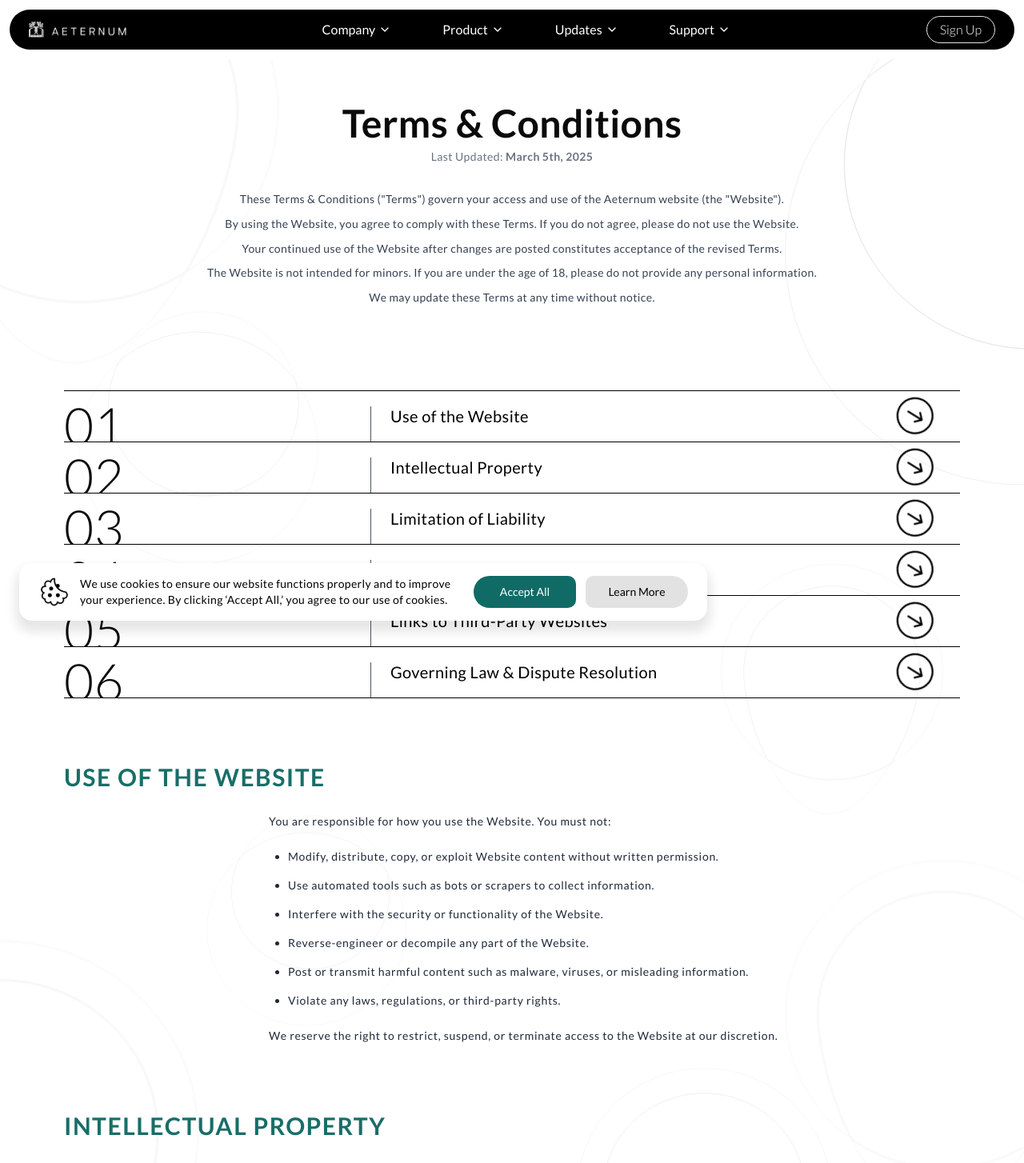
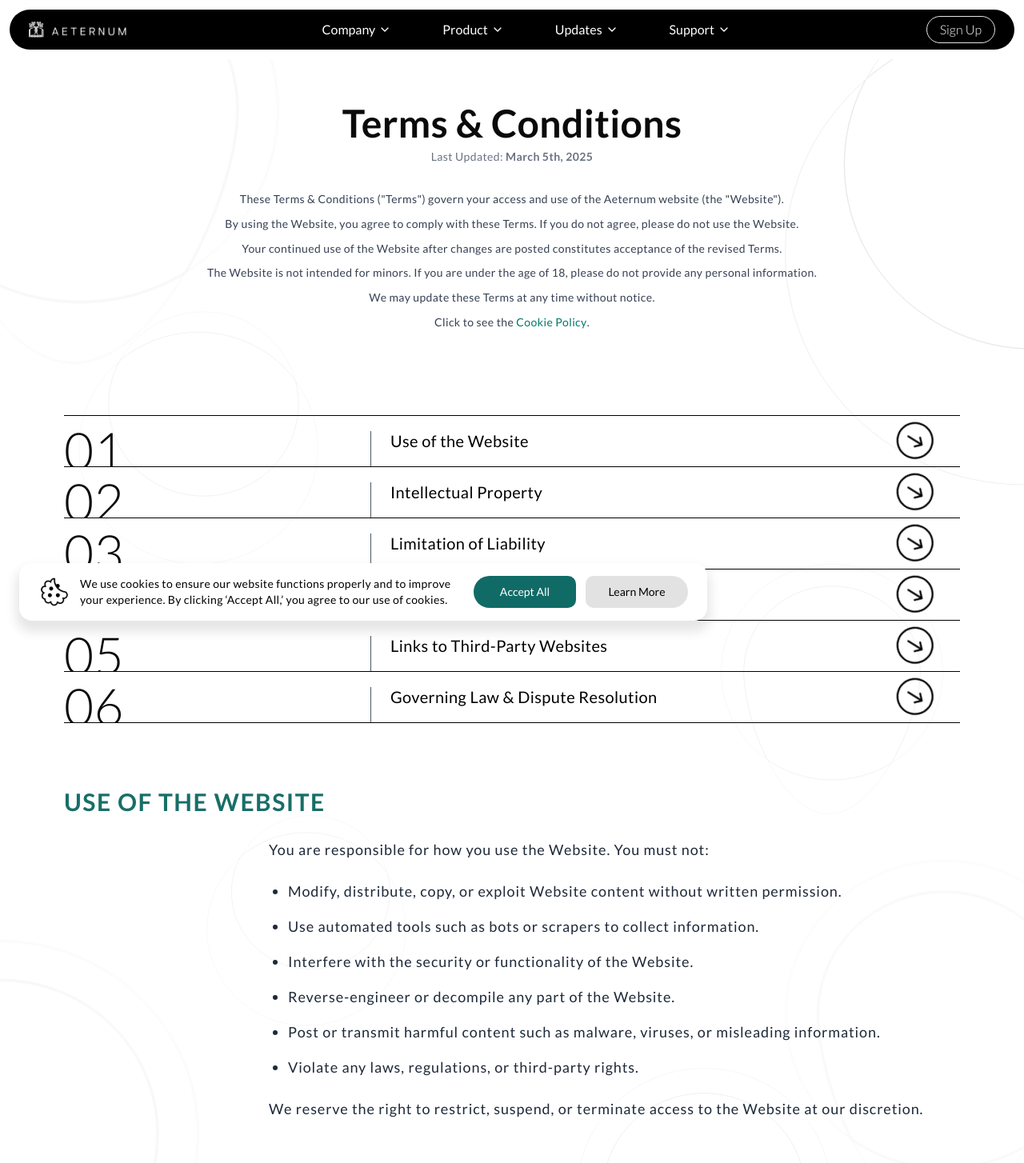
Before and after one commit to Aeternum-Legacy/aeternum2025, a Next.js app: page /terms in a window 1280 px wide. Shown: the top 1454 px of the page at 80% size. Built offline with nearby package versions, Linux system fonts and the light colour scheme.

Commit message:
improvement: added cookie policy link on the terms page

```diff
--- a/src/app/terms/page.tsx
+++ b/src/app/terms/page.tsx
@@ -2,6 +2,7 @@
 
 import SectionBlock from "@/components/ui/SectionBlock";
 import Notification from "@/components/ui/Notification";
+import Link from "next/link";
 
 const toId = (title: string) => title.toLowerCase().replace(/\s+/g, "-");
 
@@ -44,6 +45,17 @@ export default function TermsPage() {
             18, please do not provide any personal information.
           </p>
           <p>We may update these Terms at any time without notice.</p>
+          <p>
+            Click to see the{" "}
+            <Link
+              href="/cookie-policy"
+              className="text-teal-700 hover:underline font-medium"
+              aria-label="View our Cookie Policy"
+            >
+              Cookie Policy
+            </Link>
+            .
+          </p>
         </div>
       </div>
 
--- a/src/components/layout/Footer.tsx
+++ b/src/components/layout/Footer.tsx
@@ -20,6 +20,7 @@ export default function Footer() {
         <h2 className="text-lg md:text-2xl font-light max-w-[90%]">
           Ready to turn your memories into a lasting legacy?
         </h2>
+        <Link href="/#signup">
           <button
             className="rounded-full border border-white px-6 py-1
                hover:bg-white hover:text-black
@@ -27,6 +28,7 @@ export default function Footer() {
           >
             Sign Up
           </button>
+        </Link>
       </div>
 
       <div
--- a/src/components/layout/HamburgerNavigation.tsx
+++ b/src/components/layout/HamburgerNavigation.tsx
@@ -62,8 +62,18 @@ export default function HamburgerNavigation() {
           transition={{ duration: 0.25 }}
           className="absolute top-12 right-0 w-[300px] bg-white border border-gray-200 rounded-lg shadow-xl py-3 px-5 space-y-2"
         >
+          {/* Home Button */}
+          <div className="flex justify-center mt-2 border-b-2">
+            <Link
+              href="/"
+              className="block px-6 py-2 rounded-full transition-colors duration-200 mb-4"
+            >
+              <img src="/icons/aeternum-logo4.svg" alt="" className="w-30" />
+            </Link>
+          </div>
+          <div className="mt-4 ml-2">
             {navItems.map((section, sectionIdx) => (
-            <div key={section.title} className="space-y-1">
+              <div key={section.title} className="space-y-1 ">
                 <h3 className="text-gray-800 font-semibold text-xl">
                   {section.title}
                 </h3>
@@ -103,6 +113,7 @@ export default function HamburgerNavigation() {
                 </ul>
               </div>
             ))}
+          </div>
         </motion.div>
       )}
     </div>
--- a/src/components/layout/NavigationBar.tsx
+++ b/src/components/layout/NavigationBar.tsx
@@ -34,7 +34,7 @@ export const navItems = [
     title: "Support",
     links: [
       { href: "/contact", label: "Contact" },
-      { href: "/signup", label: "Sign Up" },
+      { href: "/#signup", label: "Sign Up" },
     ],
   },
 ];
--- a/src/components/ui/SectionBlock.tsx
+++ b/src/components/ui/SectionBlock.tsx
@@ -11,7 +11,7 @@ export default function SectionBlock({
         {title}
       </h1>
 
-      <div className="mt-3 md:mt-6 text-sm md:text-md tracking-wider text-gray-800 text-left md:ml-10 lg:ml-64 leading-loose">
+      <div className="mt-3 md:mt-6 text-sm md:text-lg tracking-wider text-gray-800 text-left md:ml-10 lg:ml-64 leading-loose">
         {intro && <p>{intro}</p>}
 
         {bullets && (
--- a/src/components/ui/SignUpStickyButton.tsx
+++ b/src/components/ui/SignUpStickyButton.tsx
@@ -1,6 +1,7 @@
 "use client";
 
 import { useEffect, useState } from "react";
+import { usePathname, useRouter } from "next/navigation";
 import { motion, useAnimation } from "framer-motion";
 import Image from "next/image";
 import { Button } from "./MovingBorder";
@@ -8,6 +9,8 @@ import { Button } from "./MovingBorder";
 export default function SignUpStickyButton() {
   const [isVisible, setIsVisible] = useState(true);
   const controls = useAnimation();
+  const router = useRouter();
+  const pathname = usePathname();
 
   useEffect(() => {
     const handleScroll = () => {
@@ -25,8 +28,14 @@ export default function SignUpStickyButton() {
   }, []);
 
   const handleClick = () => {
-    const section = document.getElementById("signup");
-    section?.scrollIntoView({ behavior: "smooth" });
+    if (pathname !== "/") {
+      // If not on homepage, navigate to /#signup
+      router.push("/#signup");
+    } else {
+      // Already on homepage, just scroll to it
+      const section = document.getElementById("signup");
+      section?.scrollIntoView({ behavior: "smooth" });
+    }
   };
 
   return (
```
Lines whose indentation alone changed are shown as unchanged.
